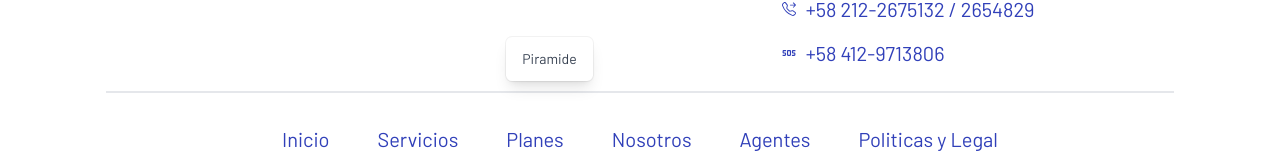
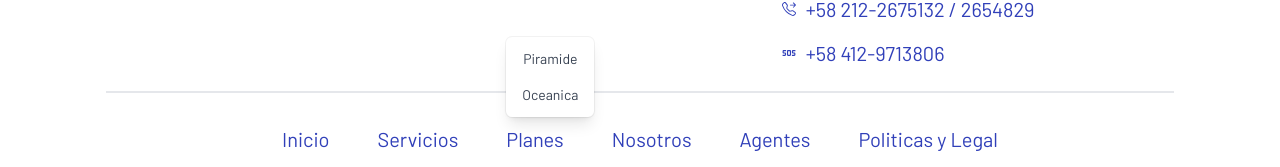
Before and after one commit to marco0490/ffconsultantsve, a React (Vite) app: page / in a window 1280 px wide. Both pictures are taken after a click on the button "Planes". Shown: the part 2719-2886 px from the top of the page. Built offline with nearby package versions, Linux system fonts and the light colour scheme.

Commit message:
Se agrego PlansOceanica

```diff
--- a/src/components/Footer/Footer.jsx
+++ b/src/components/Footer/Footer.jsx
@@ -79,6 +79,19 @@
                       )}
                     >
                       Piramide
+                    </Link>
+                  )}
+                </Menu.Item>
+                 <Menu.Item>
+                  {({ active }) => (
+                    <Link
+                      to="/planes-oceanica"
+                      className={classNames(
+                        active ? 'bg-gray-100 text-gray-900' : 'text-gray-700',
+                        'block px-4 py-2 text-sm',
+                      )}
+                    >
+                      Oceanica
                     </Link>
                   )}
                 </Menu.Item>
```
